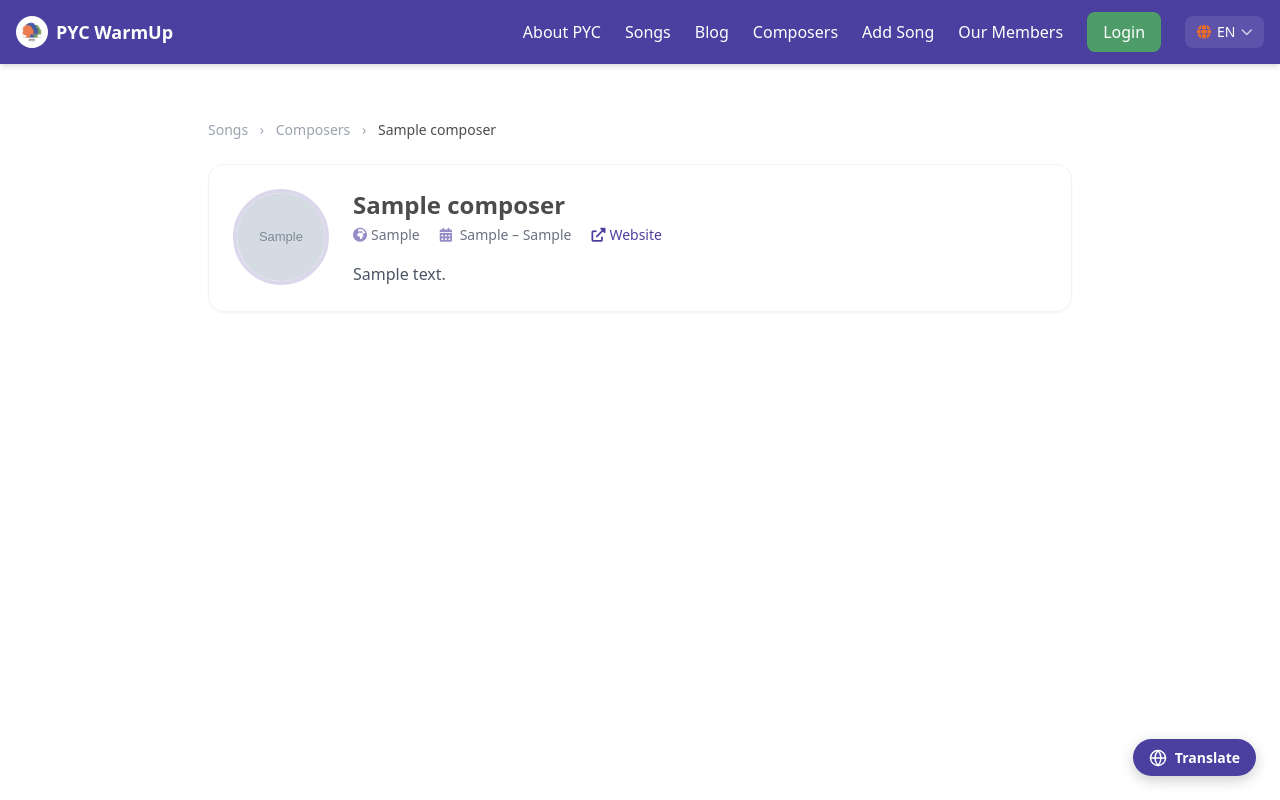
After one commit to elishambadi/pyc-warmup, a Django app: page /composers/sample/ in a window 1280 px wide. The commit adds this page. Run offline with Django 3.2, Linux system fonts and the light colour scheme; data comes from the database, SQL or seed files in the repository; both versions use the stored data as it was after the commit; tables that the repository leaves empty hold one stand-in row (values such as "Sample post"); grey boxes marked "Sample" are stand-in pictures; some libraries are stand-ins or nearby versions.

Commit message:
feat: add Composer model/pages, related songs, SEO schema, nav links

```diff
--- a/songs/models.py
+++ b/songs/models.py
@@ -4,10 +4,47 @@ from django.utils.text import slugify
 from django.urls import reverse
 from django.contrib.auth.models import Group
 
+
+class Composer(models.Model):
+    name = models.CharField(max_length=255)
+    slug = models.SlugField(max_length=255, unique=True, blank=True)
+    bio = models.TextField(blank=True, help_text="Short biography shown on the composer page")
+    image = models.ImageField(upload_to='composers/', null=True, blank=True)
+    born = models.CharField(max_length=100, blank=True, help_text="e.g. 1856 or March 3, 1856")
+    died = models.CharField(max_length=100, blank=True)
+    nationality = models.CharField(max_length=100, blank=True)
+    website = models.URLField(blank=True)
+    created_at = models.DateTimeField(auto_now_add=True)
+
+    class Meta:
+        ordering = ['name']
+
+    def __str__(self):
+        return self.name
+
+    def get_absolute_url(self):
+        return reverse('composer_detail', args=[self.slug])
+
+    def save(self, *args, **kwargs):
+        if not self.slug:
+            base = slugify(self.name)
+            slug = base
+            n = 1
+            while Composer.objects.filter(slug=slug).exists():
+                slug = f'{base}-{n}'
+                n += 1
+            self.slug = slug
+        super().save(*args, **kwargs)
+
+
 class Song(models.Model):
     title = models.CharField(max_length=255)
     lyrics = models.TextField()
-    composer = models.CharField(max_length=255, null=True)
+    composer = models.CharField(max_length=255, null=True, blank=True)
+    composer_fk = models.ForeignKey(
+        Composer, on_delete=models.SET_NULL, null=True, blank=True,
+        related_name='songs', verbose_name='Composer (from table)'
+    )
     slug = models.SlugField(max_length=255, unique=True, null=True)
     created_at = models.DateTimeField(auto_now_add=True)
     likes = models.IntegerField(default=0)  # new field for song likes
@@ -23,8 +60,9 @@ class Song(models.Model):
 
 
     def save(self, *args, **kwargs):
-        if not self.slug:  # Generate slug only if it's empty
-            base_slug = slugify(f"{self.title} {self.composer or ''}")
+        if not self.slug:
+            composer_name = self.composer_fk.name if self.composer_fk else (self.composer or '')
+            base_slug = slugify(f"{self.title} {composer_name}")
             unique_slug = base_slug
             counter = 1
 
--- a/songs/templates/base.html
+++ b/songs/templates/base.html
@@ -99,6 +99,8 @@
              class="text-white hover:text-pyc-orange transition-colors">{% trans "Songs" %}</a>
           <a href="{% url 'blog_list' %}"
              class="text-white hover:text-pyc-orange transition-colors">{% trans "Blog" %}</a>
+          <a href="{% url 'composer_list' %}"
+             class="text-white hover:text-pyc-orange transition-colors">{% trans "Composers" %}</a>
           <a href="{% url 'add_song' %}"
              class="text-white hover:text-pyc-orange transition-colors">{% trans "Add Song" %}</a>
              <!-- Display coming soon tooltip for Tailwind when someone hovers over our members -->
@@ -160,6 +162,8 @@
              class="text-white hover:text-pyc-orange transition-colors">{% trans "Songs" %}</a>
           <a href="{% url 'blog_list' %}"
              class="text-white hover:text-pyc-orange transition-colors">{% trans "Blog" %}</a>
+          <a href="{% url 'composer_list' %}"
+             class="text-white hover:text-pyc-orange transition-colors">{% trans "Composers" %}</a>
           <a href="{% url 'add_song' %}"
              class="text-white hover:text-pyc-orange transition-colors">{% trans "Add Song" %}</a>
           <a href="#"
--- /dev/null
+++ b/songs/templates/songs/composer_detail.html
@@ -0,0 +1,124 @@
+{% extends 'base.html' %}
+{% load i18n %}
+
+{% block title %}{{ composer.name }} – Composer | PYC WarmUp{% endblock %}
+{% block description %}{{ composer.name }}{% if composer.nationality %} ({{ composer.nationality }}){% endif %}{% if composer.bio %} – {{ composer.bio|truncatewords:25 }}{% endif %}{% endblock %}
+{% block keywords %}{{ composer.name }}, {{ composer.name }} biography, {{ composer.name }} works, choir composer{% endblock %}
+
+{% block content %}
+<div class="max-w-4xl mx-auto py-8 px-4">
+
+  <!-- Breadcrumb -->
+  <nav class="text-sm text-gray-400 mb-6">
+    <a href="{% url 'song_list' %}" class="hover:text-pyc-purple">Songs</a>
+    <span class="mx-2">›</span>
+    <a href="{% url 'composer_list' %}" class="hover:text-pyc-purple">Composers</a>
+    <span class="mx-2">›</span>
+    <span class="text-pyc-text">{{ composer.name }}</span>
+  </nav>
+
+  <!-- Profile header -->
+  <div class="bg-white rounded-2xl shadow-sm border border-gray-100 p-6 mb-8 flex flex-col sm:flex-row gap-6 items-start">
+    {% if composer.image %}
+      <img src="{{ composer.image.url }}" alt="{{ composer.name }}"
+           class="w-24 h-24 rounded-full object-cover border-4 border-pyc-purple/20 shrink-0">
+    {% else %}
+      <div class="w-24 h-24 rounded-full bg-gradient-to-br from-pyc-purple to-pyc-orange flex items-center justify-center text-white text-3xl font-bold shrink-0">
+        {{ composer.name|slice:":1" }}
+      </div>
+    {% endif %}
+
+    <div class="flex-1 min-w-0">
+      <h1 class="text-2xl font-bold text-pyc-text">{{ composer.name }}</h1>
+
+      <div class="flex flex-wrap gap-x-5 gap-y-1 mt-1 text-sm text-gray-500">
+        {% if composer.nationality %}
+          <span><i class="fas fa-globe-africa mr-1 text-pyc-purple/60"></i>{{ composer.nationality }}</span>
+        {% endif %}
+        {% if composer.born %}
+          <span><i class="fas fa-calendar-alt mr-1 text-pyc-purple/60"></i>
+            {{ composer.born }}{% if composer.died %} – {{ composer.died }}{% endif %}
+          </span>
+        {% endif %}
+        {% if composer.website %}
+          <a href="{{ composer.website }}" target="_blank" rel="noopener"
+             class="text-pyc-purple hover:underline">
+            <i class="fas fa-external-link-alt mr-1"></i>Website
+          </a>
+        {% endif %}
+      </div>
+
+      {% if composer.bio %}
+        <p class="mt-4 text-gray-600 leading-relaxed">{{ composer.bio }}</p>
+      {% endif %}
+    </div>
+  </div>
+
+  <!-- Songs by this composer -->
+  {% if songs %}
+  <section class="mb-10">
+    <h2 class="text-lg font-bold text-pyc-text mb-4 flex items-center gap-2">
+      <i class="fas fa-music text-pyc-purple"></i>
+      Songs by {{ composer.name }}
+      <span class="ml-auto text-sm font-normal text-gray-400">{{ songs.count }} song{{ songs.count|pluralize }}</span>
+    </h2>
+    <div class="grid grid-cols-1 sm:grid-cols-2 gap-4">
+      {% for song in songs %}
+      <a href="{{ song.get_absolute_url }}"
+         class="group flex items-start gap-3 bg-white rounded-xl border border-gray-100 p-4 hover:border-pyc-purple/40 hover:shadow-sm transition-all">
+        <div class="w-9 h-9 rounded-lg bg-pyc-purple/10 flex items-center justify-center shrink-0 mt-0.5">
+          <i class="fas fa-music text-pyc-purple text-sm"></i>
+        </div>
+        <div class="min-w-0">
+          <p class="font-semibold text-pyc-text group-hover:text-pyc-purple transition-colors truncate">{{ song.title }}</p>
+          <p class="text-xs text-gray-400 mt-0.5">
+            {{ song.mp3_files.count }} track{{ song.mp3_files.count|pluralize }}
+            {% if song.views %} · {{ song.views }} view{{ song.views|pluralize }}{% endif %}
+          </p>
+        </div>
+        <span class="ml-auto text-gray-300 group-hover:text-pyc-purple transition-colors shrink-0">›</span>
+      </a>
+      {% endfor %}
+    </div>
+
+    <p class="mt-4 text-sm text-gray-500">
+      Practice the choral works of {{ composer.name }} with synced audio tracks on
+      <a href="{% url 'song_list' %}" class="text-pyc-purple hover:underline">PYC WarmUp</a>.
+    </p>
+  </section>
+  {% endif %}
+
+  <!-- Other composers -->
+  {% if other_composers %}
+  <section>
+    <h2 class="text-lg font-bold text-pyc-text mb-4">Other Composers</h2>
+    <div class="flex flex-wrap gap-3">
+      {% for c in other_composers %}
+      <a href="{% url 'composer_detail' c.slug %}"
+         class="px-4 py-2 bg-white border border-gray-200 rounded-full text-sm text-pyc-text hover:border-pyc-purple hover:text-pyc-purple transition-colors">
+        {{ c.name }}
+      </a>
+      {% endfor %}
+      <a href="{% url 'composer_list' %}"
+         class="px-4 py-2 bg-pyc-purple/10 border border-pyc-purple/20 rounded-full text-sm text-pyc-purple hover:bg-pyc-purple hover:text-white transition-colors">
+        View all composers →
+      </a>
+    </div>
+  </section>
+  {% endif %}
+
+</div>
+
+<!-- Schema.org Person markup -->
+<script type="application/ld+json">
+{
+  "@context": "https://schema.org",
+  "@type": "Person",
+  "name": "{{ composer.name }}",
+  {% if composer.bio %}"description": "{{ composer.bio|escapejs }}",{% endif %}
+  {% if composer.nationality %}"nationality": "{{ composer.nationality }}",{% endif %}
+  {% if composer.image %}"image": "{{ request.scheme }}://{{ request.get_host }}{{ composer.image.url }}",{% endif %}
+  "url": "{{ request.scheme }}://{{ request.get_host }}{% url 'composer_detail' composer.slug %}"
+}
+</script>
+{% endblock %}
--- a/songs/urls.py
+++ b/songs/urls.py
@@ -1,10 +1,12 @@
 from django.urls import path
-from .views import home, song_detail, save_lyrics, add_song, save_mp3, add_mp3, add_note, add_reference, sync_lyrics, save_timestamp, generate_lrc, delete_timestamp, edit_song, landing
+from .views import home, song_detail, save_lyrics, add_song, save_mp3, add_mp3, add_note, add_reference, sync_lyrics, save_timestamp, generate_lrc, delete_timestamp, edit_song, landing, composer_list, composer_detail
 from . import views
 
 urlpatterns = [
     path('songs/', home, name="song_list"),
     path('home/', landing, name='landing'),
+    path('composers/', composer_list, name='composer_list'),
+    path('composers/<slug:slug>/', composer_detail, name='composer_detail'),
     path('songs/<slug:slug>/', song_detail, name="song_detail"),
     path('add-song/', add_song, name='add_song'),
     path('edit-song/<int:song_id>/', edit_song, name='edit_song'),
--- a/songs/views.py
+++ b/songs/views.py
@@ -1,6 +1,6 @@
 from urllib import request
 from django.shortcuts import render, redirect, get_object_or_404
-from .models import Song, MP3File, Note, Reference, LyricLine, LyricTimestamp, Section, Comment, CommentLike, VoiceNote, VoiceNoteRequest
+from .models import Song, MP3File, Note, Reference, LyricLine, LyricTimestamp, Section, Comment, CommentLike, VoiceNote, VoiceNoteRequest, Composer
 from .forms import SongForm, MP3FileForm, NoteForm, ReferenceForm, VoiceNoteForm, VoiceNoteRequestForm
 from .utils import generate_lyric_lines
 from django.http import JsonResponse, HttpResponse
@@ -87,6 +87,9 @@ def song_detail(request, slug):
         'mp3_timestamps': mp3_timestamps,
         'annotated_lines': annotated_lines,
         'comments': comments,
+        'related_songs': Song.objects.filter(
+            composer_fk=song.composer_fk
+        ).exclude(id=song.id)[:4] if song.composer_fk else Song.objects.exclude(id=song.id).order_by('-created_at')[:4],
     })
 
     # Set device_id cookie if new
@@ -630,3 +633,19 @@ def upload_voicenotes_for_request(request):
         'latest_request': latest_request,
         'user_voicenotes': user_voicenotes
     })
+
+
+def composer_list(request):
+    composers = Composer.objects.all()
+    return render(request, 'songs/composer_list.html', {'composers': composers})
+
+
+def composer_detail(request, slug):
+    composer = get_object_or_404(Composer, slug=slug)
+    songs = composer.songs.order_by('title')
+    other_composers = Composer.objects.exclude(id=composer.id)[:5]
+    return render(request, 'songs/composer_detail.html', {
+        'composer': composer,
+        'songs': songs,
+        'other_composers': other_composers,
+    })
```
Also changed, not shown: songs/admin.py (+19 -1 lines), songs/forms.py (+9 -3 lines), songs/templates/songs/add_song.html (+11 -1 lines), songs/templates/songs/composer_list.html (added, +75 -0 lines), songs/templates/songs/edit_song.html (+11 -1 lines), songs/templates/songs/song_detail.html (+45 -2 lines), pyc.db, songs/migrations/0010_auto_20260420_0721.py (added).
